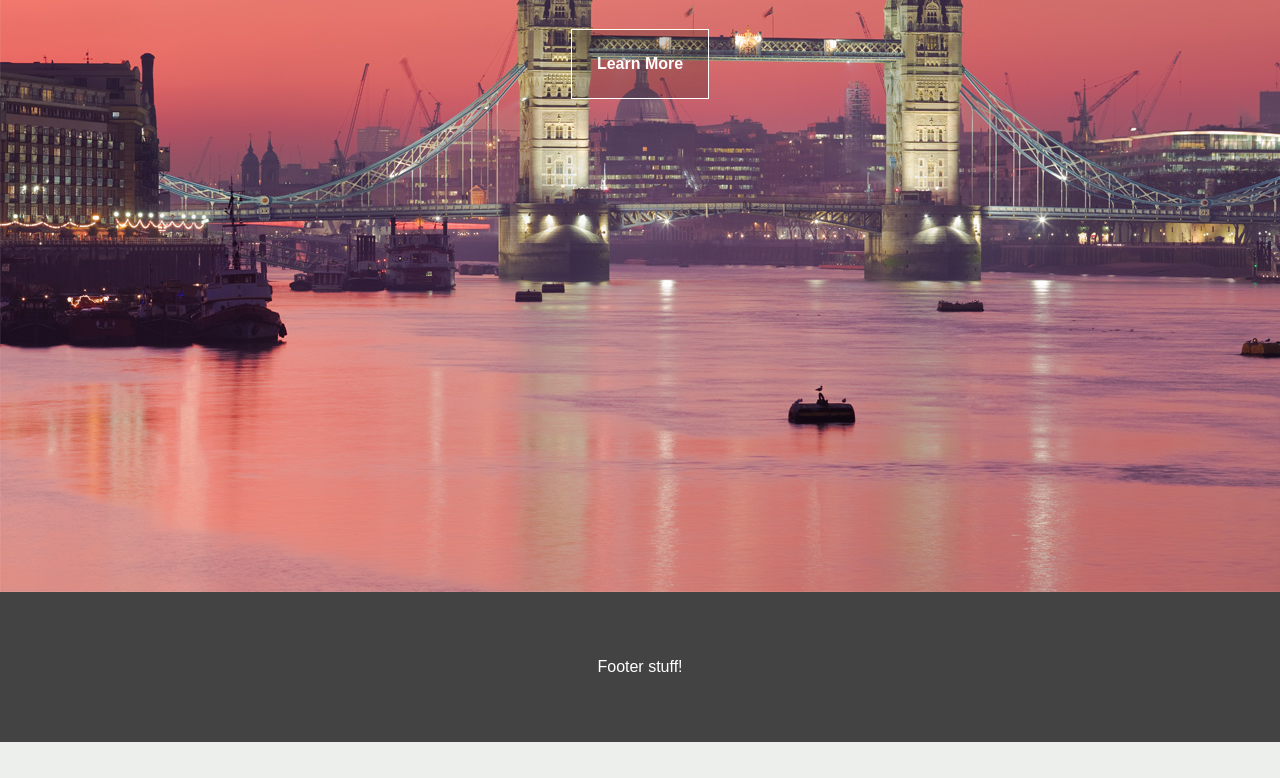
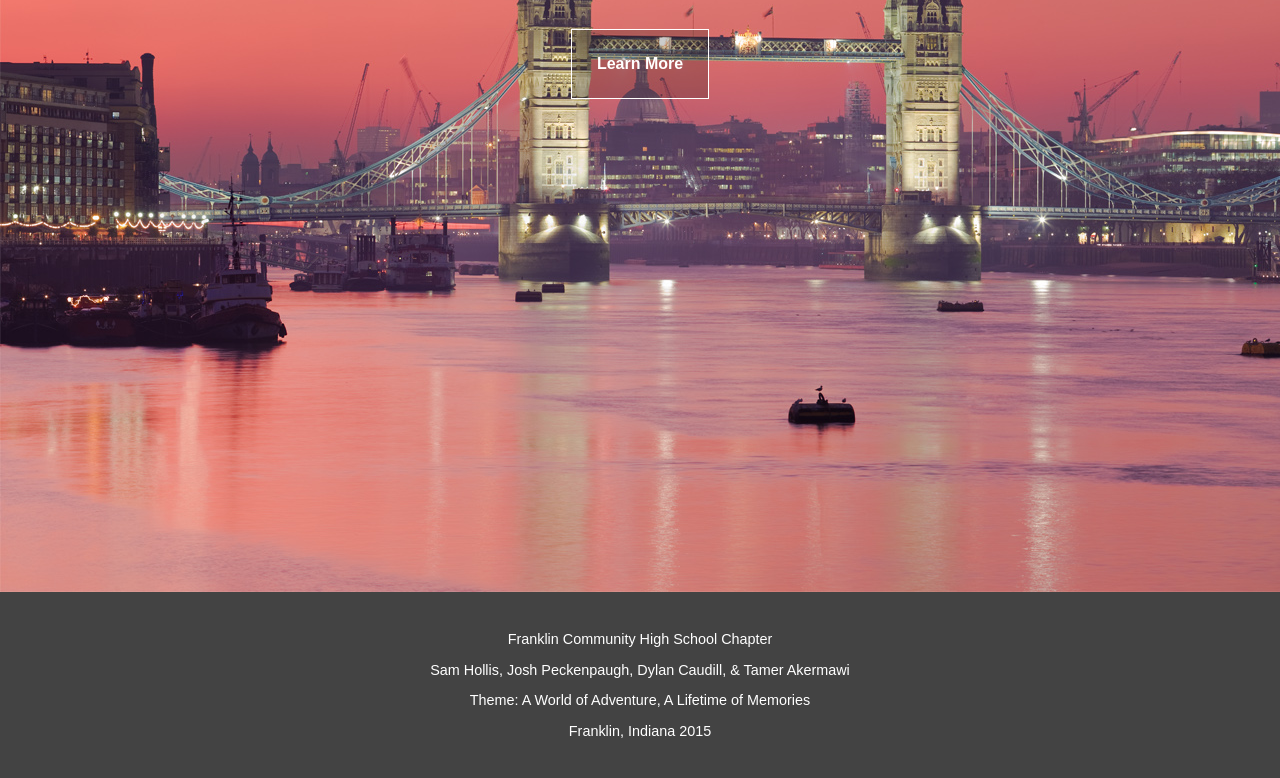
Before and after one commit to hollissam3/Trip-Pilot-Website, a website: page app/index.html in a window 1280 px wide. Shown: the part 2442-3220 px from the top of the page. Before the commit the page ends 3184 px from the top, so only its background shows below. Drawn offline with nearby package versions, Linux system fonts and the light colour scheme; files that its build step writes are made by us from their sources.

Commit message:
Updated footer

```diff
--- a/app/index.html
+++ b/app/index.html
@@ -51,7 +51,10 @@
     </div>
 
     <footer>
-      <p>Footer stuff!</p>
+      <p>Franklin Community High School Chapter</p>
+      <p>Sam Hollis, Josh Peckenpaugh, Dylan Caudill, &amp; Tamer Akermawi</p>
+      <p>Theme: A World of Adventure, A Lifetime of Memories</p>
+      <p>Franklin, Indiana 2015</p>
     </footer>
 
     <!-- build:js scripts/main.min.js -->
--- a/app/styles/_general.scss
+++ b/app/styles/_general.scss
@@ -74,8 +74,9 @@ FOOTER
 ***********************************/
 
 footer {
+  font-size: 0.9em;
   text-align: center;
-  padding: 50px;
+  padding: 25px;
   color: #fff;
   background-color: #434343;
 }
```
Also changed, not shown: app/london.html (+4 -1 lines), app/paris.html (+4 -1 lines), app/sanfrancisco.html (+4 -1 lines).
